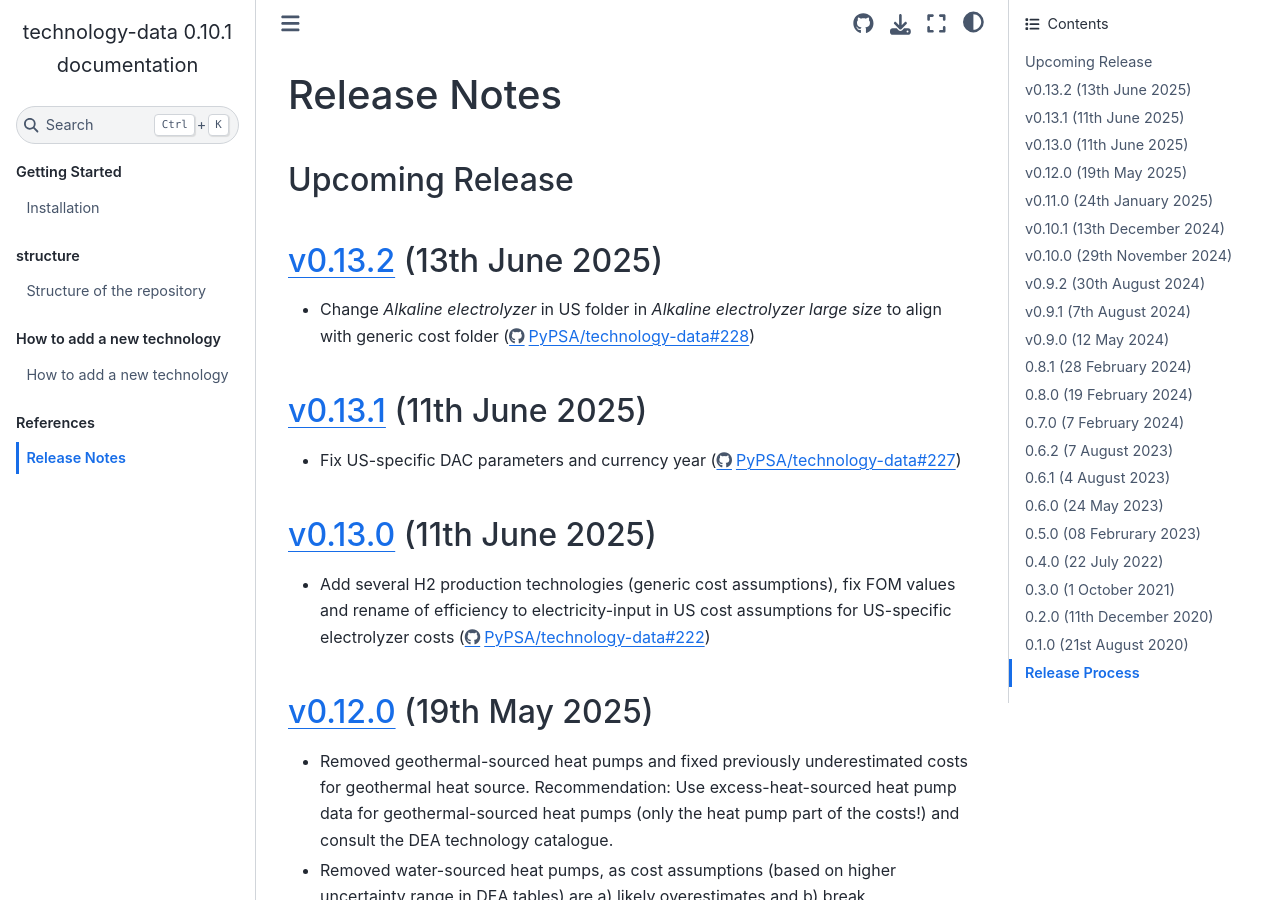
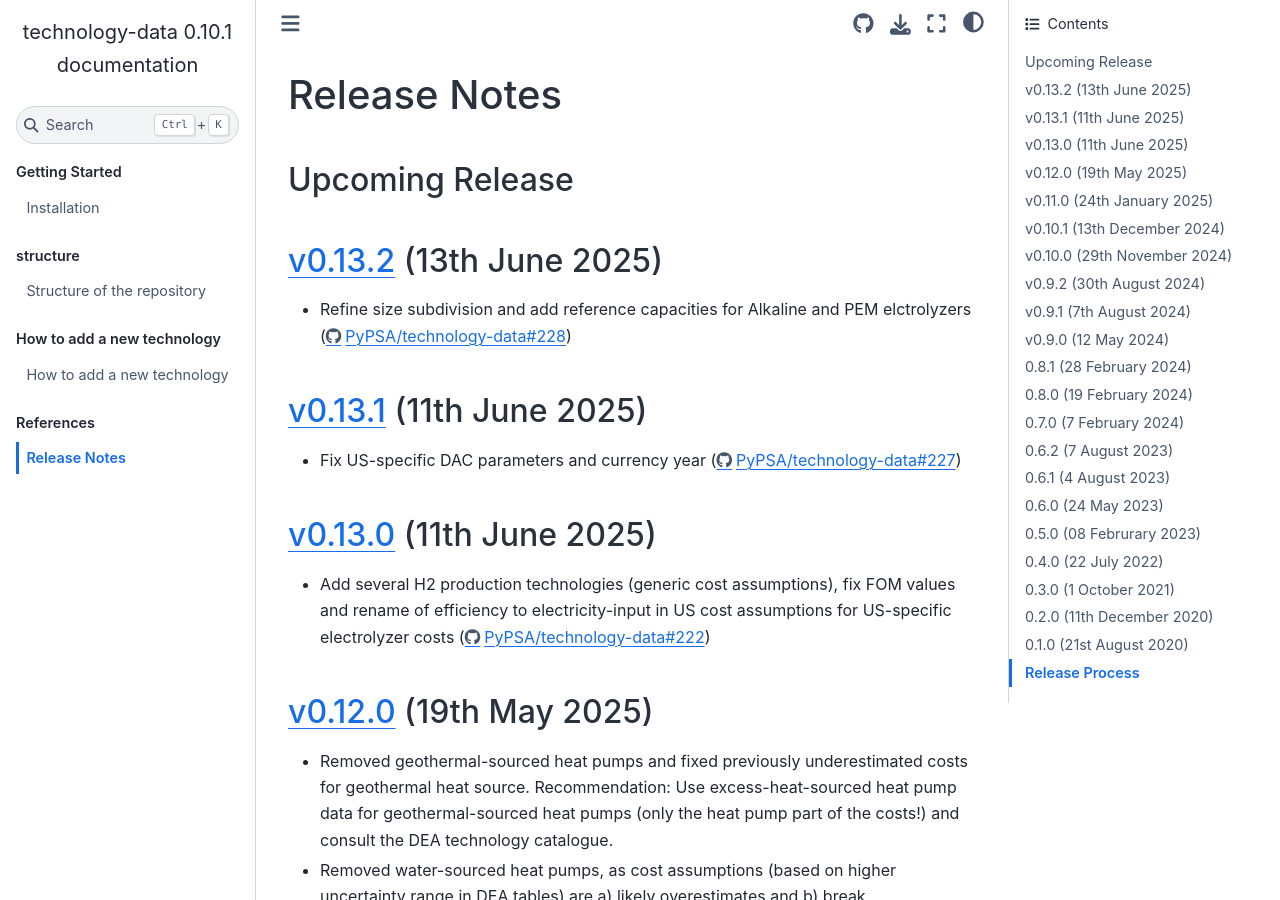
Before and after one commit to PyPSA/technology-data, a Sphinx documentation site: the page built from docs/release_notes.rst, in a window 1280 px wide and 900 px high. Built offline with Sphinx 7.4.7 and the Sphinx Book theme 1.1.4, drawn with Linux system fonts in a browser that asks for light colours.

Commit message:
refine size subdivision for alkaline and PEM and revise release notes

```diff
--- a/docs/release_notes.rst
+++ b/docs/release_notes.rst
@@ -19,7 +19,7 @@ Upcoming Release
 `v0.13.2 <https://github.com/PyPSA/technology-data/releases/tag/v0.13.2>`__ (13th June 2025)
 =======================================================================================
 
-* Change `Alkaline electrolyzer` in US folder in `Alkaline electrolyzer large size` to align with generic cost folder (https://github.com/PyPSA/technology-data/pull/228)
+* Refine size subdivision and add reference capacities for Alkaline and PEM elctrolyzers (https://github.com/PyPSA/technology-data/pull/228)
 
 `v0.13.1 <https://github.com/PyPSA/technology-data/releases/tag/v0.13.1>`__ (11th June 2025)
 =======================================================================================
```
Also changed, not shown: 16 other files.
